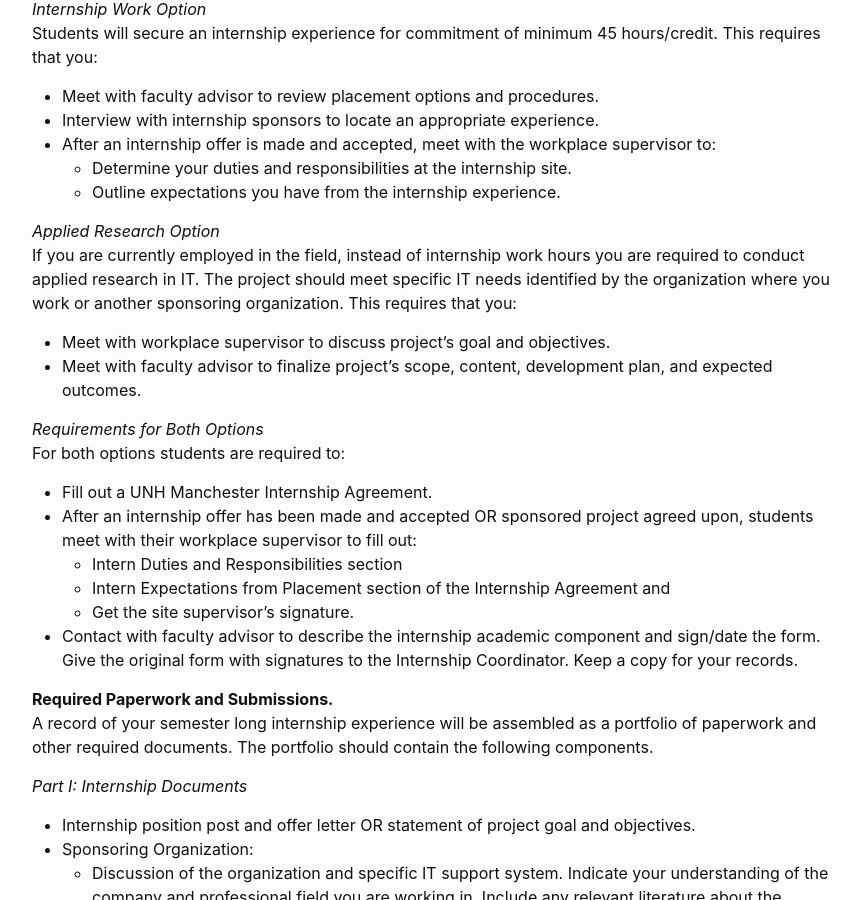
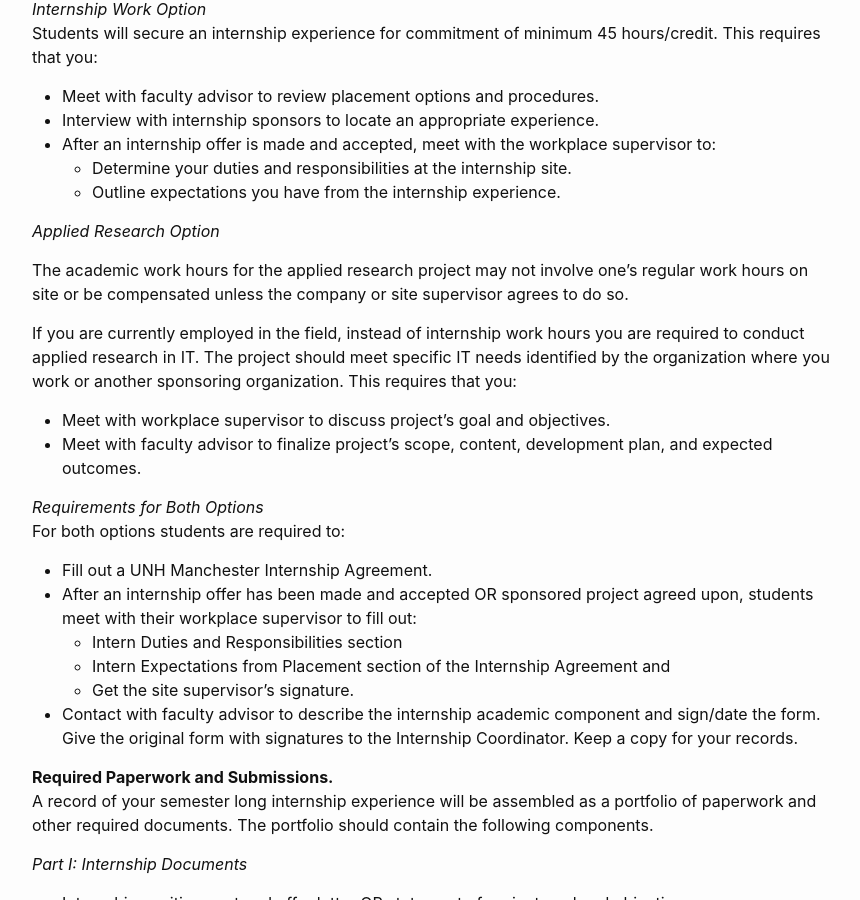
Before and after one commit to unh-aes-internship/unh-aes-internship.github.io, a Jekyll site: the page built from comp890.md, in a window 1280 px wide and 900 px high, scrolled down 725 px. Shown: the whole window, without its empty margins (208-1068 px from the left). Built offline with Jekyll 4.4.1, drawn with Linux system fonts in a browser that asks for light colours.

Commit message:
Update comp890.md

```diff
--- a/comp890.md
+++ b/comp890.md
@@ -32,6 +32,9 @@ Students will secure an internship experience for commitment of minimum 45 hours
     -	Outline expectations you have from the internship experience.
 
 *Applied Research Option*<br>
+
+The academic work hours for the applied research project may not involve one’s regular work hours on site or be compensated unless the company or site supervisor agrees to do so.
+
 If you are currently employed in the field, instead of internship work hours you are required to conduct applied research in IT. The project should meet specific IT needs identified by the organization where you work or another sponsoring organization.  This requires that you:
 -	Meet with workplace supervisor to discuss project’s goal and objectives.
 -	Meet with faculty advisor to finalize project’s scope, content, development plan, and expected outcomes.
```
